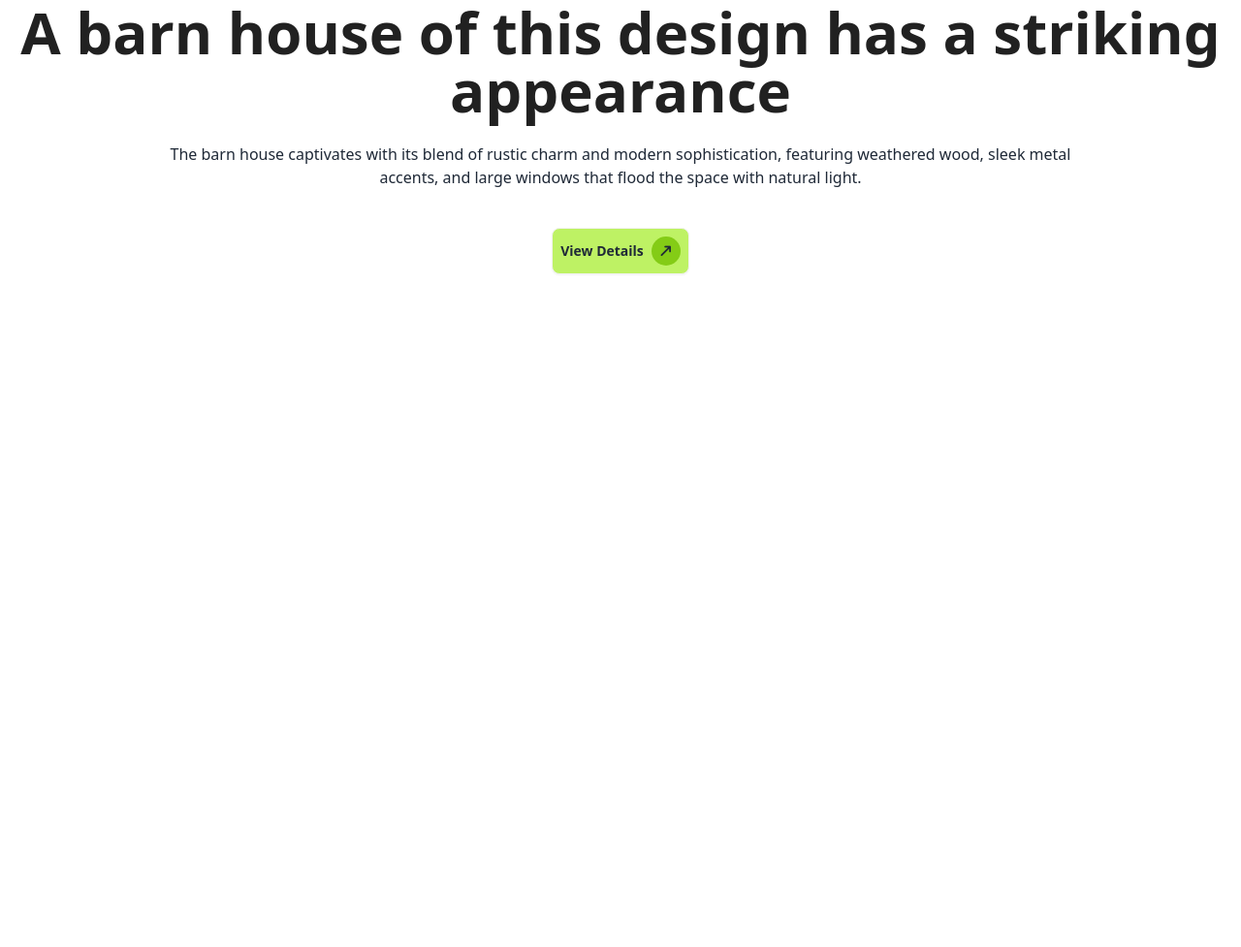
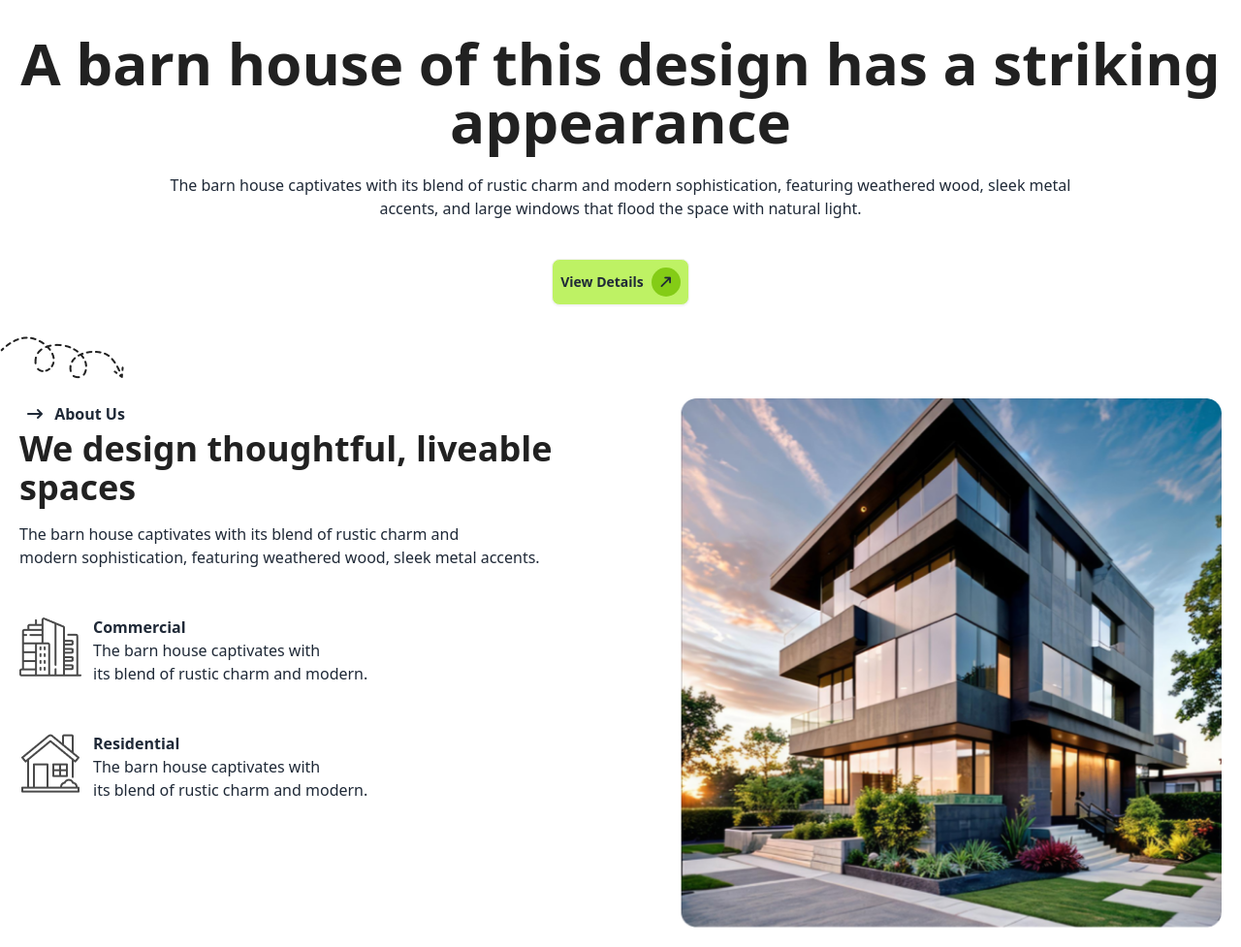
Before and after one commit to AL-HELAL-MOHIBBULLAH/assignment-3, a plain HTML site: page index.html in a window 1280 px wide. Shown: the part 487-1464 px from the top of the page at 97% size. Before the commit the page ends 800 px from the top, so only its background shows below. Drawn offline with nearby package versions, Linux system fonts and the light colour scheme.

Commit message:
added about us section

```diff
--- a/index.html
+++ b/index.html
@@ -66,7 +66,7 @@
     </header>
     <main>
         <div>
-            <div class="flex flex-col  items-center">
+            <div class="flex flex-col mt-8 mb-8 items-center">
                 <div>
                     <img src="./assets/banner.png" alt="">
                 </div>
@@ -81,6 +81,43 @@
 
             </div>
         </div>
+        <div>
+            <div class="hidden lg:flex">
+                <img src="./assets/Vector.png" alt="">
+            </div>
+            <div class="flex flex-col md:flex-row gap-5 items-center md:items-start p-5">
+                <div class="text-center md:text-left text-wrap">
+                    <p class="font-bold"><i class="fa-solid p-2 fa-arrow-right-long "></i> About Us</p>
+                    <h1 class="text-[#212121] font-bold lg:text-4xl mb-4">We design thoughtful, liveable spaces</h1>
+                    <p>The barn house captivates with its blend of rustic charm and <br>
+                        modern sophistication, featuring weathered wood, sleek metal accents.</p>
+                    <div class="flex gap-3 mt-12 mb-12 text-left">
+                        <div>
+                            <img src="./assets/commercial.png" alt="">
+                        </div>
+                        <div>
+                            <h4 class="font-extrabold">Commercial</h4>
+                            <p>The barn house captivates with <br> its blend of rustic charm and modern.</p>
+                        </div>
+                    </div>
+                    <div class="flex gap-3 text-left">
+                        <div>
+                            <img src="./assets/residential.png" alt="">
+                        </div>
+                        <div>
+                            <h4 class="font-extrabold">Residential</h4>
+                            <p>The barn house captivates with <br> its blend of rustic charm and modern.</p>
+                        </div>
+                    </div>
+                    <div>
+
+                    </div>
+                </div>
+                <div>
+                    <img src="./assets/Rectangle.png" alt="">
+                </div>
+            </div>
+        </div>
     </main>
 </body>
 </html>
```
